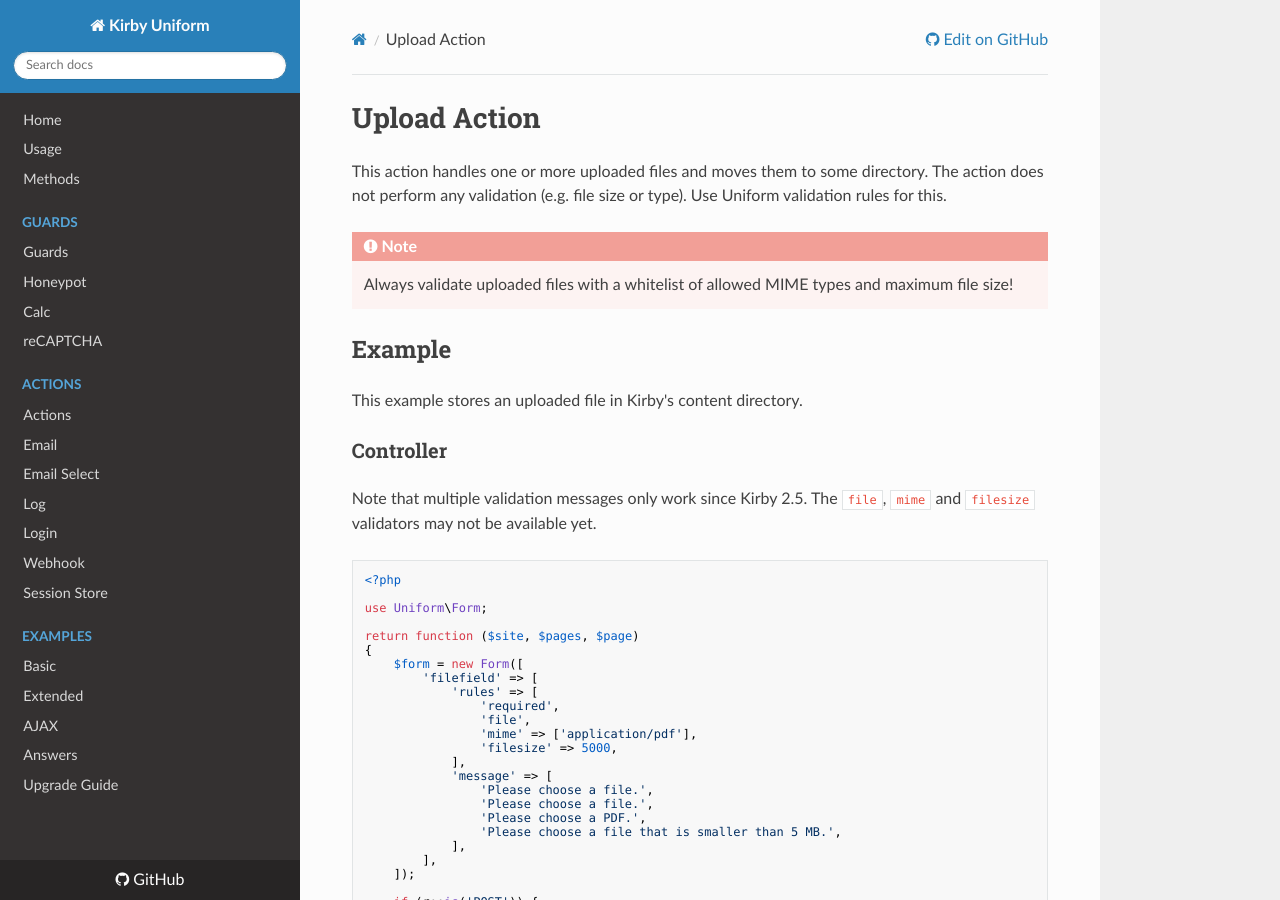
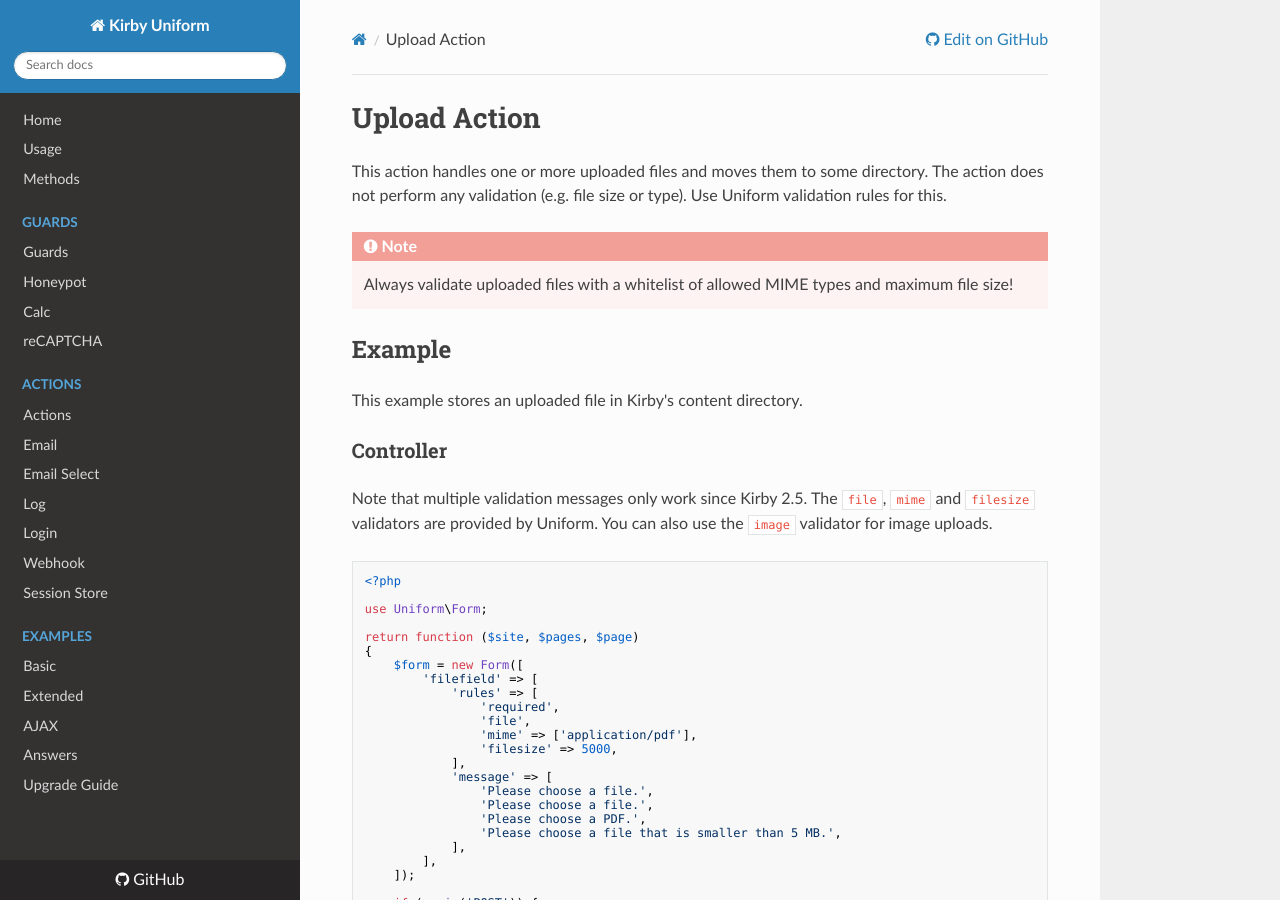
Before and after one commit to mzur/kirby-uniform, an MkDocs documentation site: the page built from docs/actions/upload.md, in a window 1280 px wide and 900 px high. Built offline with MkDocs 1.6.1, drawn with Linux system fonts in a browser that asks for light colours; nearby versions of some CDN libraries; old or Windows-style settings are respelled for this version of MkDocs.

Commit message:
Polish upload action docs

````diff
--- a/docs/actions/upload.md
+++ b/docs/actions/upload.md
@@ -11,7 +11,7 @@ This example stores an uploaded file in Kirby's content directory.
 
 ### Controller
 
-Note that multiple validation messages only work since Kirby 2.5. The `file`, `mime` and `filesize` validators may not be available yet.
+Note that multiple validation messages only work since Kirby 2.5. The `file`, `mime` and `filesize` validators are provided by Uniform. You can also use the `image` validator for image uploads.
 
 ```php
 <?php
````
